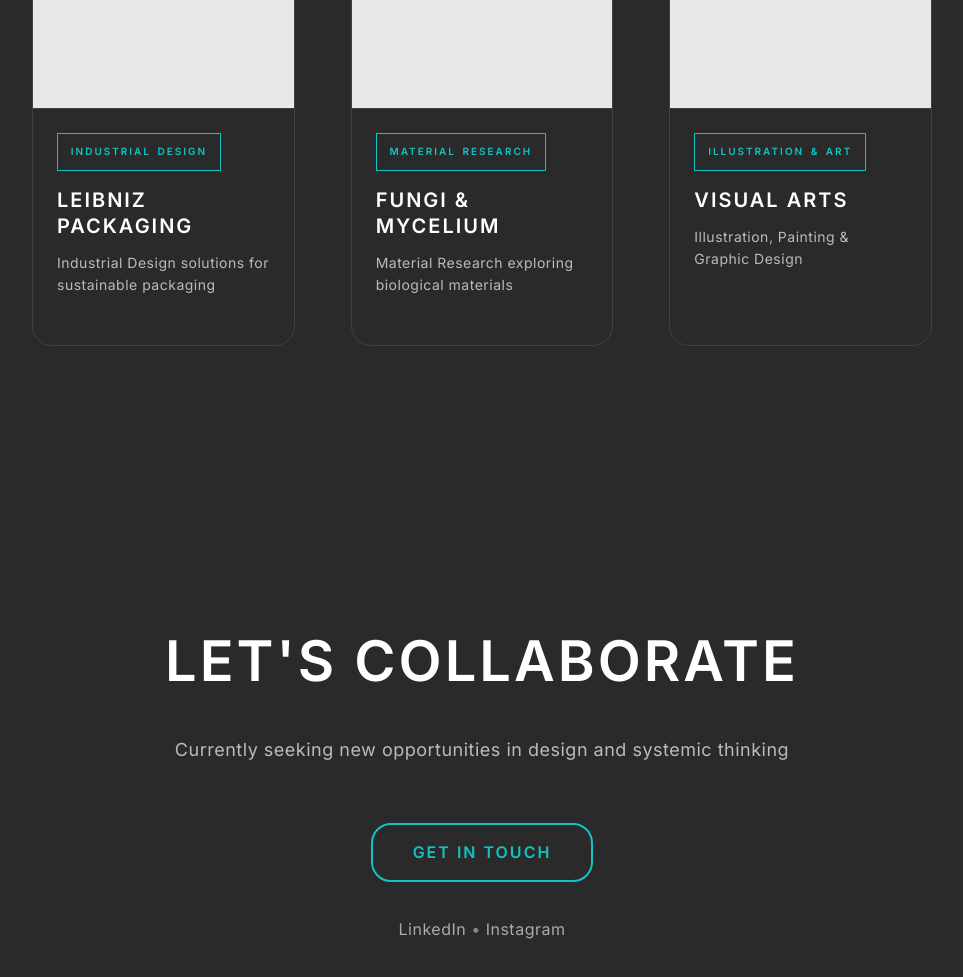
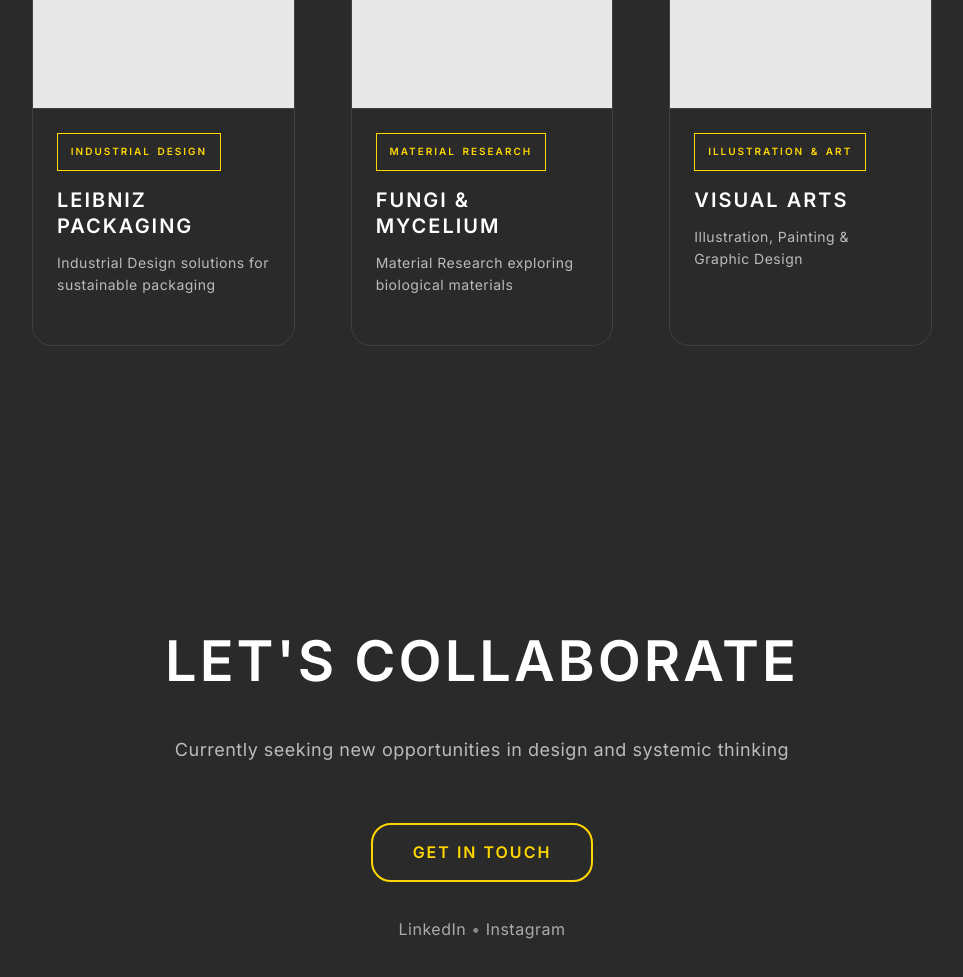
Before and after one commit to yuvalgross/iaraforstreuter, a plain HTML site: page index.html in a window 1280 px wide. Shown: the part 2780-3757 px from the top of the page, without its empty margins (158-1121 px from the left). Drawn offline with Linux system fonts and the light colour scheme.

Commit message:
Replace teal accents with hero yellow (#FFD700) on category labels, card borders, and contact button

```diff
--- a/index.html
+++ b/index.html
@@ -225,13 +225,13 @@
 
   .project-card:hover {
     transform: scale(1.04) translateY(-10px);
-    border-color: #13c2c2;
+    border-color: #FFD700;
   }
 
   .project-card:hover .project-image {
     transform: scale(1.08) rotate(-1deg);
     filter: brightness(1.15);
-    box-shadow: 0 20px 60px rgba(19, 194, 194, 0.15);
+    box-shadow: 0 20px 60px rgba(255, 215, 0, 0.15);
   }
 
   .project-image {
@@ -262,14 +262,14 @@
   .project-category {
     font-size: 10px;
     letter-spacing: 2px;
-    color: #13c2c2;
+    color: #FFD700;
     text-transform: uppercase;
     margin-bottom: 1rem;
     font-weight: 600;
     display: inline-block;
     position: relative;
     padding: 0.6rem 0.8rem;
-    border: 1px solid #13c2c2;
+    border: 1px solid #FFD700;
     width: fit-content;
     font-family: 'Inter', sans-serif;
     word-spacing: 0.2em;
@@ -360,8 +360,8 @@
     display: inline-block;
     margin-top: 2rem;
     padding: 14px 40px;
-    border: 2px solid #13c2c2;
-    color: #13c2c2;
+    border: 2px solid #FFD700;
+    color: #FFD700;
     text-decoration: none;
     font-weight: 600;
     transition: all 0.3s ease;
@@ -374,7 +374,7 @@
   }
 
   .contact-link:hover {
-    background: #13c2c2;
+    background: #FFD700;
     color: #000;
   }
 
```
